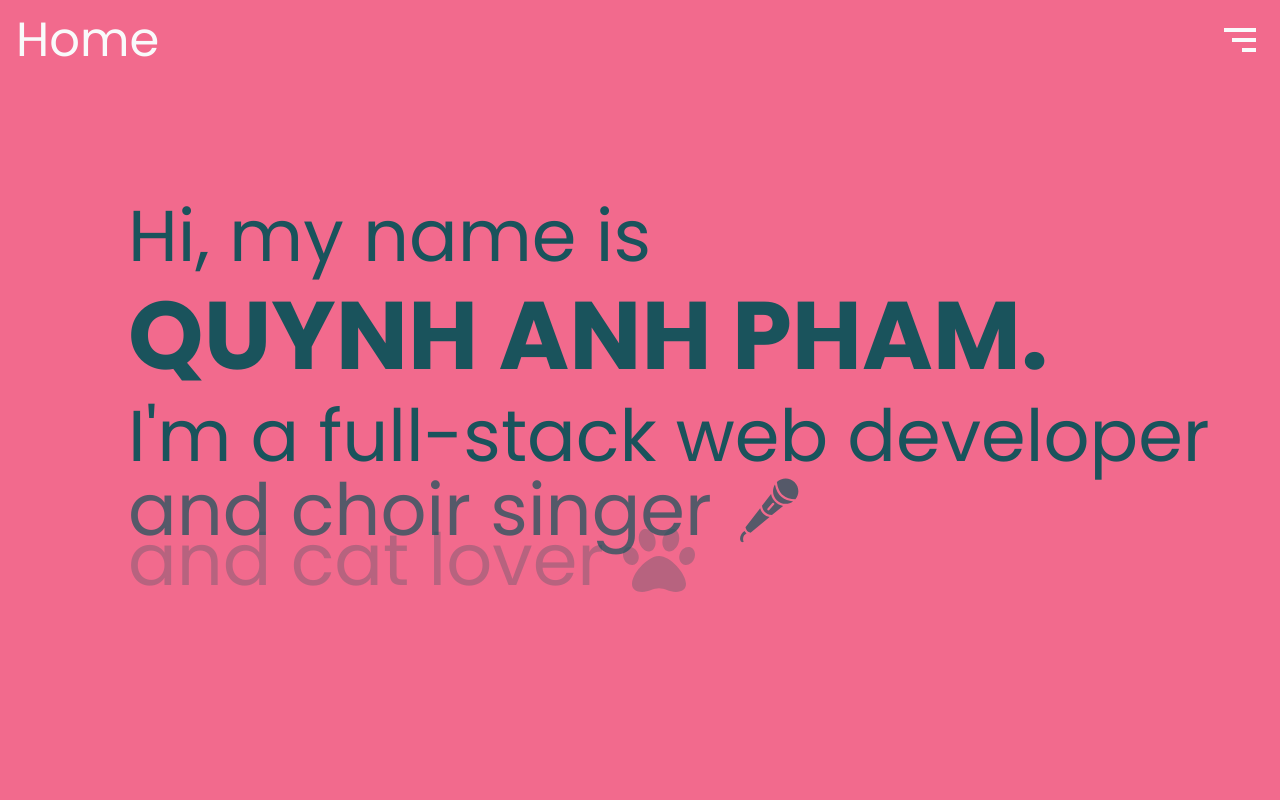
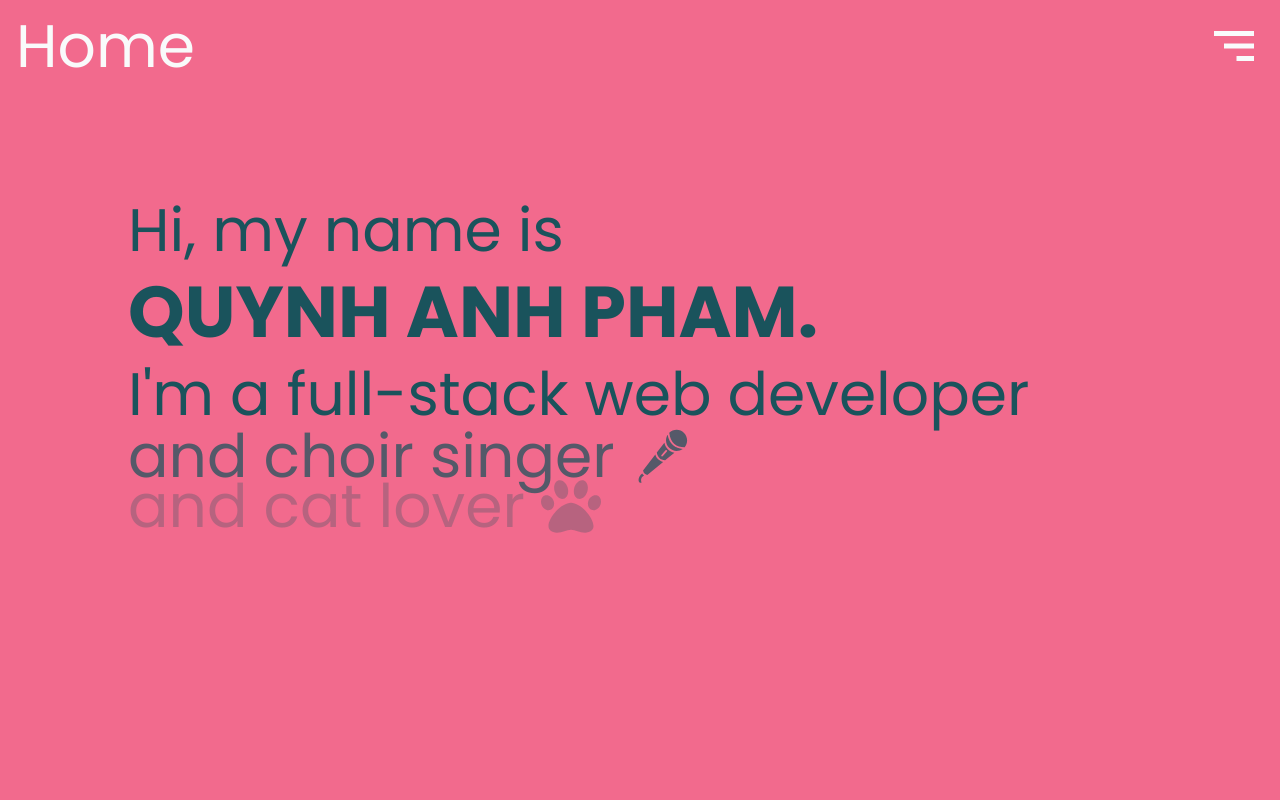
Before and after one commit to quynpham/qap-portfolio, a React (Create React App) app: page / in a window 1280 px wide. Shown: the top 800 px of the page. Built offline with nearby package versions, Linux system fonts and the light colour scheme.

Commit message:
Changing size of titles

```diff
--- a/src/components/Home.js
+++ b/src/components/Home.js
@@ -5,17 +5,17 @@ import { GiSewingMachine, GiCoffeeCup, GiChiliPepper, GiMicrophone } from "react
 const Home = () => {
   return (
 <section id="home" className="h-screen text-seeweed bg-framboise">
-    <div className="p-2 pl-8 pt-72 m-auto md:pt-96 md:pl-24 lg:pl-32 lg:pt-48">
-      <h1 className="text-2xl md:text-5xl lg:text-7xl py-2">Hi, my name is</h1>
-      <h1 className="text-3xl md:text-6xl lg:text-8xl py-2"><strong>QUYNH ANH PHAM.</strong></h1>
-      <h1 className="text-2xl md:text-5xl lg:text-7xl py-2">I'm a full-stack web developer</h1>
-      {/* <strong className="text-2xl md:text-5xl lg:text-7xl ">web developer</strong> */}
+    <div className="p-2 pl-8 pt-72 m-auto md:pt-96 md:pl-24 lg:pl-32 lg:pt-36 xl:pt-48">
+      <h1 className="text-xl md:text-5xl lg:text-6xl py-2">Hi, my name is</h1>
+      <h1 className="text-2xl md:text-6xl lg:text-7xl py-2"><strong>QUYNH ANH PHAM.</strong></h1>
+      <h1 className="text-xl md:text-5xl lg:text-6xl py-2">I'm a full-stack web developer</h1>
+      {/* <strong className="text-2xl md:text-5xl lg:text-6xl ">web developer</strong> */}
       <span className="container-flip h-20 py-2">
-        <span className="flip text-2xl md:text-5xl lg:text-7xl ">and coffee addict <GiCoffeeCup className="inline-block align-top" /></span>
-        <span className="flip text-2xl md:text-5xl lg:text-7xl ">and cat lover <FaPaw className="inline-block align-top"/></span>
-        <span className="flip text-2xl md:text-5xl lg:text-7xl ">and choir singer <GiMicrophone className="inline-block align-top" /></span>
-        <span className="flip text-2xl md:text-5xl lg:text-7xl ">and sewista <GiSewingMachine className="inline-block align-top"/></span>
-        <span className="flip text-2xl md:text-5xl lg:text-7xl ">and spicy food eater <GiChiliPepper className="inline-block align-top"/></span>
+        <span className="flip text-xl md:text-5xl lg:text-6xl ">and coffee addict <GiCoffeeCup className="inline-block align-top" /></span>
+        <span className="flip text-xl md:text-5xl lg:text-6xl ">and cat lover <FaPaw className="inline-block align-top"/></span>
+        <span className="flip text-xl md:text-5xl lg:text-6xl ">and choir singer <GiMicrophone className="inline-block align-top" /></span>
+        <span className="flip text-xl md:text-5xl lg:text-6xl ">and sewista <GiSewingMachine className="inline-block align-top"/></span>
+        <span className="flip text-xl md:text-5xl lg:text-6xl ">and spicy food eater <GiChiliPepper className="inline-block align-top"/></span>
       </span>
     </div>
 </section>
--- a/src/components/Navbar.js
+++ b/src/components/Navbar.js
@@ -15,7 +15,7 @@ const Navbar = () => {
 
   return(
     <nav>
-      <div className="text-gray-50 text-5xl fixed w-screen flex justify-between z-40 wrapper p-4">
+      <div className="text-gray-50 text-xl fixed w-screen flex justify-between z-40 wrapper p-4 sm:text-4xl md:text-5xl lg:text-6xl">
         <a href="/" className="">Home</a>
         <button onClick={handleToggle} className="">{ navbarOpen ? <IoMdClose/> : <BiMenuAltRight/> }</button>
       </div>
```
